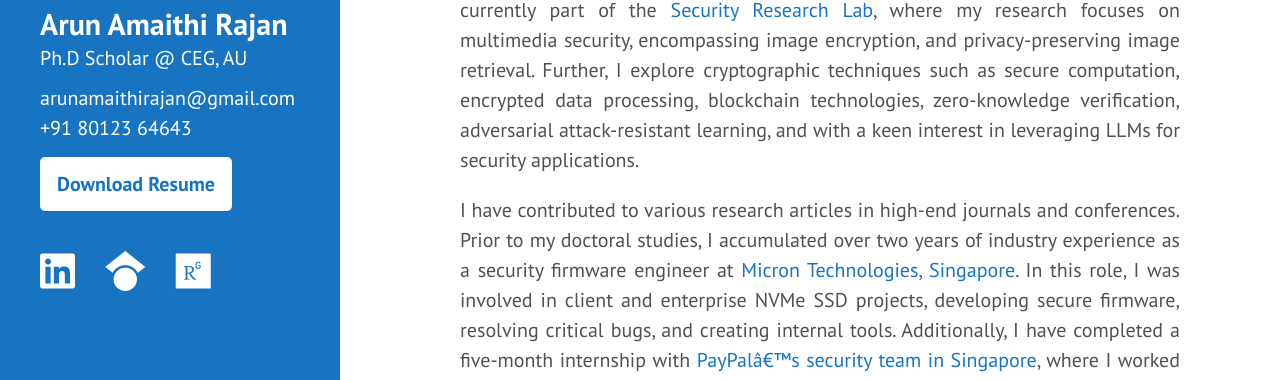
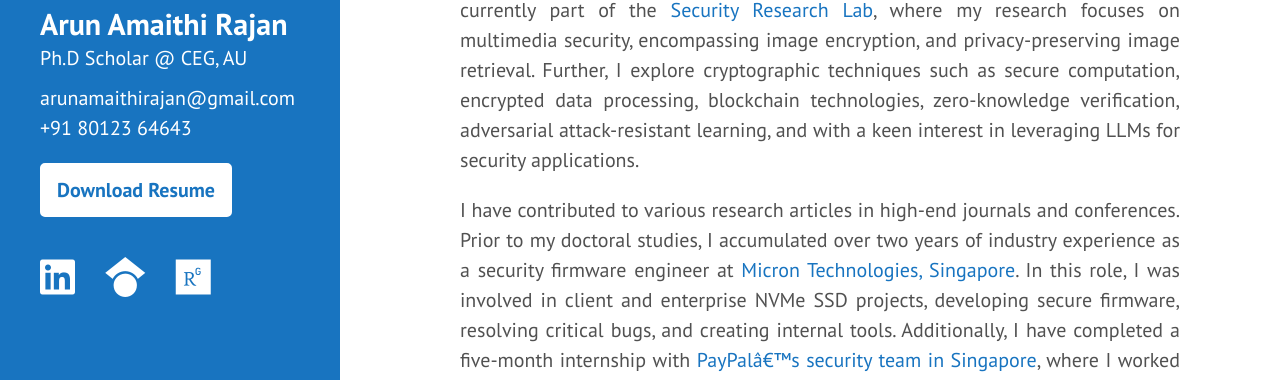
Before and after one commit to arunamaithi/arunamaithi.github.io, a Jekyll site: the page built from index.md, in a window 1280 px wide. Shown: the part 195-575 px from the top of the page. Built offline with Jekyll 4.4.1, drawn with Linux system fonts in a browser that asks for light colours.

Commit message:
style fix

```diff
--- a/_includes/sidebar.html
+++ b/_includes/sidebar.html
@@ -20,7 +20,7 @@
 <p style="margin-left: 20px;">
   <a href="tel:+918012364643">+91 80123 64643</a>
 </p>
-<p style="margin-left: 20px; margin-top: -6px;">
+<p style="margin-left: 20px; margin-top: 4px;">
   <a href="/cv.pdf" style="
     display: inline-block;
     padding: 10px 15px;
```
